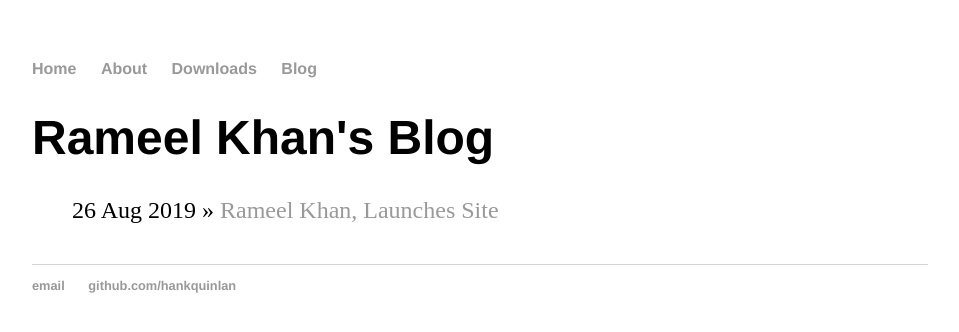
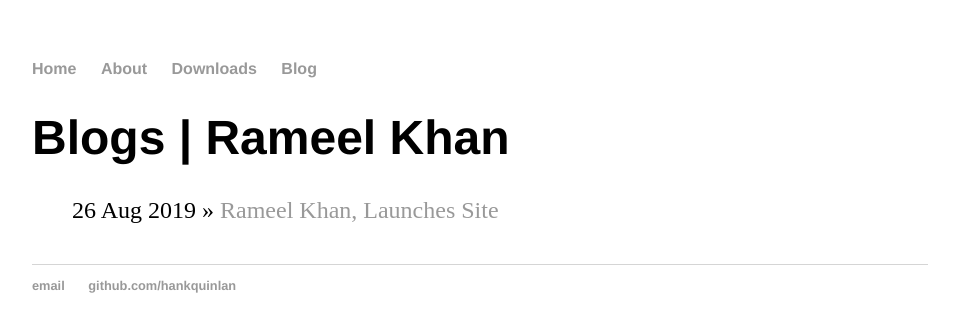
Before and after one commit to efcreationtool/efcreationtool.github.io, a Jekyll site: the page built from blog/index.html, in a window 1280 px wide. Shown: the top 332 px of the page, without its empty margins (160-1119 px from the left). Built offline with Jekyll 4.4.1, drawn with Linux system fonts in a browser that asks for light colours.

Commit message:
Update index.html

```diff
--- a/blog/index.html
+++ b/blog/index.html
@@ -2,7 +2,7 @@
 layout: default
 title: Rameel Khan's Blog
 ---
-	<h1>{{ page.title }}</h1>
+	<h1>Blogs | Rameel Khan</h1>
 	<ul class="posts">
 
 	  {% for post in site.posts %}
```
